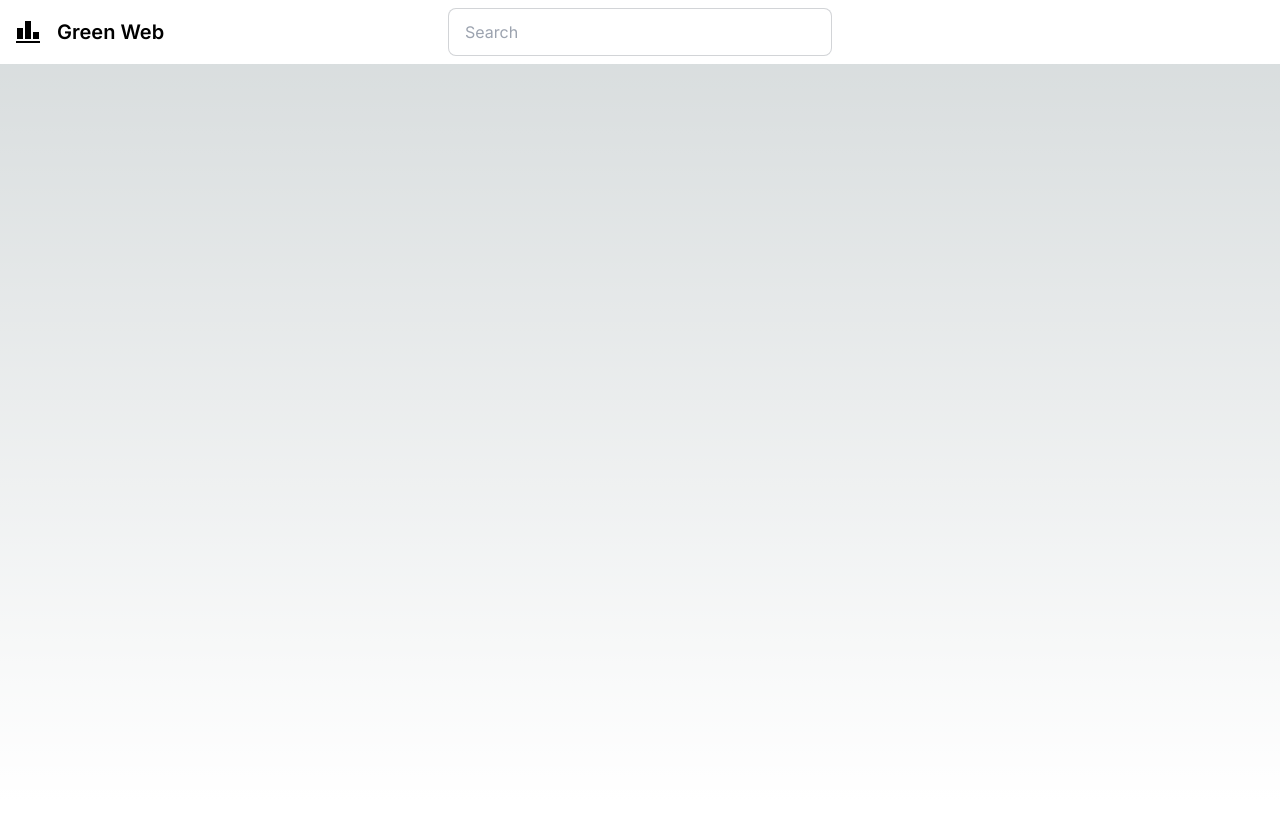
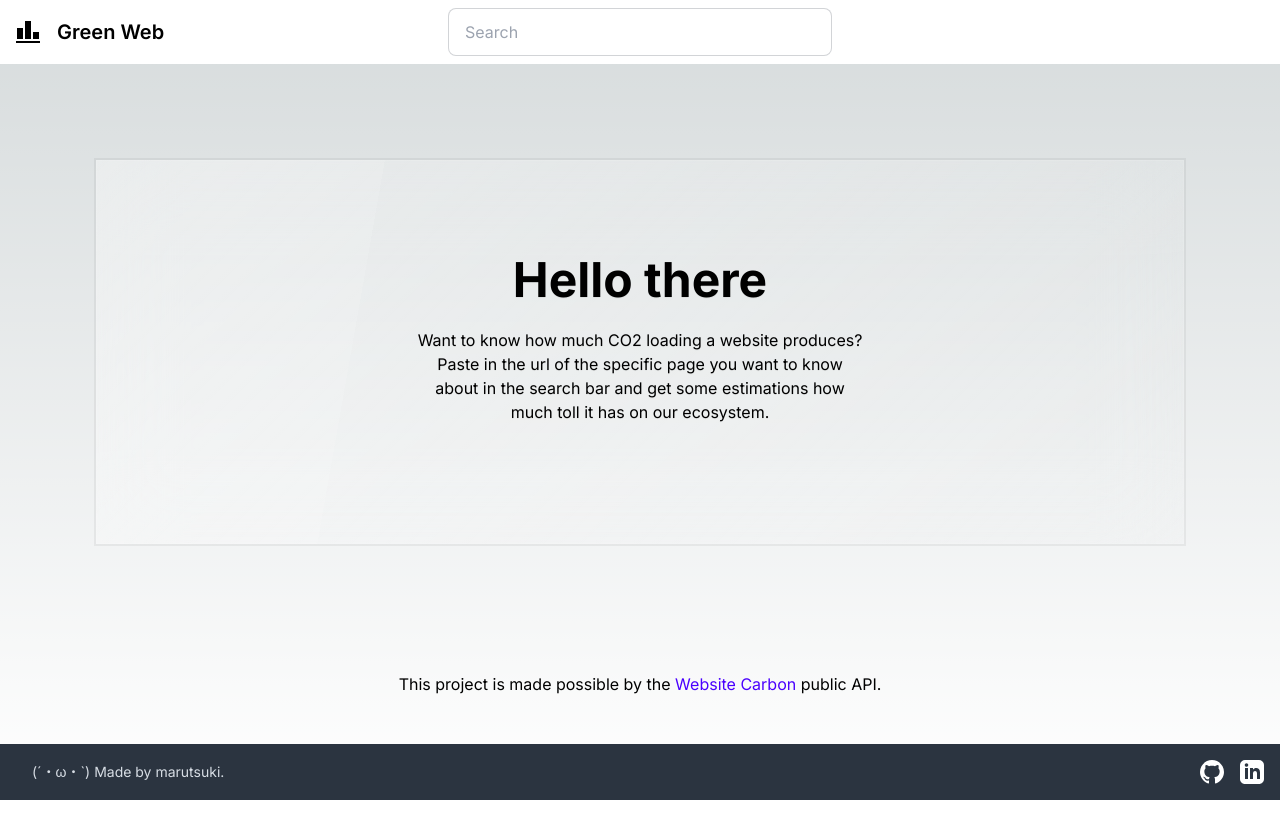
Before and after one commit to marutsuki/green-web, a Next.js app: page / in a window 1280 px wide. Shown: the top 838 px of the page. After the commit the page ends 800 px from the top, so only its background shows below. Built offline with nearby package versions, Linux system fonts and the light colour scheme.

Commit message:
Updated home page and added footer

```diff
--- a/src/app/layout.tsx
+++ b/src/app/layout.tsx
@@ -2,6 +2,7 @@
 import { Inter } from "next/font/google";
 import "./globals.css";
 import Header from "@/components/Header";
+import Footer from "@/components/Footer";
 
 const inter = Inter({ subsets: ["latin"] });
 
@@ -17,9 +18,10 @@
 }>) {
   return (
     <html lang="en">
-      <body className={`${inter.className} h-screen`}>
+      <body className={`${inter.className} h-screen flex flex-col`}>
         <Header/>
         {children}
+        <Footer/>
       </body>
     </html>
   );
--- a/src/app/page.tsx
+++ b/src/app/page.tsx
@@ -1,8 +1,18 @@
 
 export default function Home() {
   return (
-    <main className="flex min-h-screen flex-col items-center justify-between p-24">
-
+    <main className="flex min-h-96 flex-col items-center justify-between p-24">
+      <div className="hero min-h-96 glass">
+        <div className="hero-content text-center">
+          <div className="max-w-md">
+            <h1 className="text-5xl font-bold">Hello there</h1>
+            <p className="py-6">Want to know how much CO2 loading a website produces?<br/>Paste in the url of the specific page you want to know about in the search bar and get some estimations how much toll it has on our ecosystem.</p>
+          </div>
+        </div>
+      </div>
+      <div className="text-center m-32">
+          This project is made possible by the <a className="text-primary" href="https://api.websitecarbon.com/">Website Carbon</a> public API.
+      </div>
     </main>
   );
 }
--- /dev/null
+++ b/src/components/Footer.tsx
@@ -0,0 +1,14 @@
+import { GitHubLogo, LinkedIn } from "./symbols";
+
+export default function Footer() {
+    return <footer className="footer items-center p-4 bg-neutral text-neutral-content">
+    <aside className="mx-4">
+      <p>{"(´・ω・`)"} Made by marutsuki.</p>
+    </aside>
+    <nav className="grid-flow-col gap-4 md:place-self-center md:justify-self-end">
+      <a href="https://github.com/marutsuki" target="_blank"><GitHubLogo className="fill-white"/>
+      </a>
+      <a href="https://www.linkedin.com/in/lucienlu7789/" target="_blank"><LinkedIn className="fill-white"/></a>
+    </nav>
+  </footer>
+}
--- a/src/components/Header.tsx
+++ b/src/components/Header.tsx
@@ -19,9 +19,11 @@
         });
         router.push("/stats?" + searchParams);
     }
+
     const toHomePage = () => {
         router.push("/");
     }
+
     return <header>
         <div className="relative navbar bg-base-100">
             <div className="flex-none">
--- a/src/components/symbols.tsx
+++ b/src/components/symbols.tsx
@@ -31,3 +31,19 @@
         <path d="M7 19h-6v-11h6v11zm8-18h-6v18h6v-18zm8 11h-6v7h6v-7zm1 9h-24v2h24v-2z"/>
     </svg>;
 }
+
+export const GitHubLogo: React.FC<SymbolProps> = ({ className }) => {
+    return (
+        <svg className={className === undefined ? "" : className} width="24" height="24" viewBox="0 0 24 24">
+            <path d="M12 0c-6.626 0-12 5.373-12 12 0 5.302 3.438 9.8 8.207 11.387.599.111.793-.261.793-.577v-2.234c-3.338.726-4.033-1.416-4.033-1.416-.546-1.387-1.333-1.756-1.333-1.756-1.089-.745.083-.729.083-.729 1.205.084 1.839 1.237 1.839 1.237 1.07 1.834 2.807 1.304 3.492.997.107-.775.418-1.305.762-1.604-2.665-.305-5.467-1.334-5.467-5.931 0-1.311.469-2.381 1.236-3.221-.124-.303-.535-1.524.117-3.176 0 0 1.008-.322 3.301 1.23.957-.266 1.983-.399 3.003-.404 1.02.005 2.047.138 3.006.404 2.291-1.552 3.297-1.23 3.297-1.23.653 1.653.242 2.874.118 3.176.77.84 1.235 1.911 1.235 3.221 0 4.609-2.807 5.624-5.479 5.921.43.372.823 1.102.823 2.222v3.293c0 .319.192.694.801.576 4.765-1.589 8.199-6.086 8.199-11.386 0-6.627-5.373-12-12-12z" />
+        </svg>
+    );
+};
+
+export const LinkedIn: React.FC<SymbolProps> = ({ className }) => {
+    return (
+        <svg className={className === undefined ? "" : className} width="24" height="24" viewBox="0 0 24 24">
+            <path d="M19 0h-14c-2.761 0-5 2.239-5 5v14c0 2.761 2.239 5 5 5h14c2.762 0 5-2.239 5-5v-14c0-2.761-2.238-5-5-5zm-11 19h-3v-11h3v11zm-1.5-12.268c-.966 0-1.75-.79-1.75-1.764s.784-1.764 1.75-1.764 1.75.79 1.75 1.764-.783 1.764-1.75 1.764zm13.5 12.268h-3v-5.604c0-3.368-4-3.113-4 0v5.604h-3v-11h3v1.765c1.396-2.586 7-2.777 7 2.476v6.759z" />
+        </svg>
+    );
+};
```
